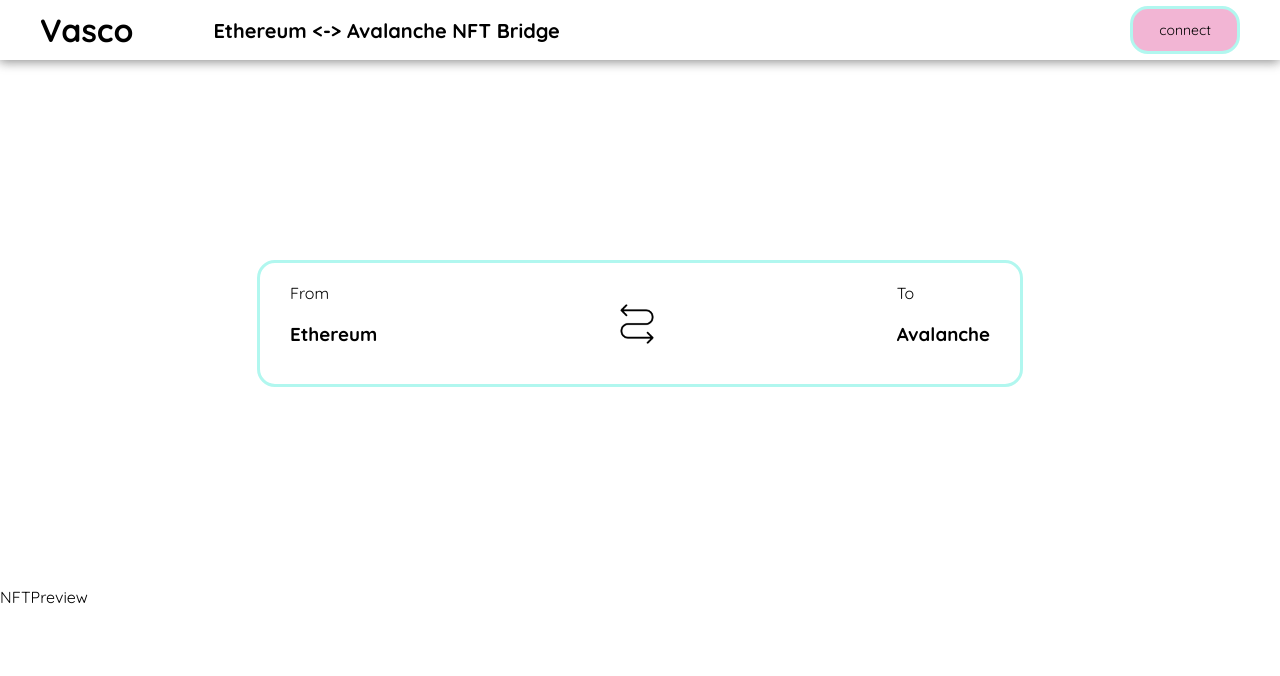
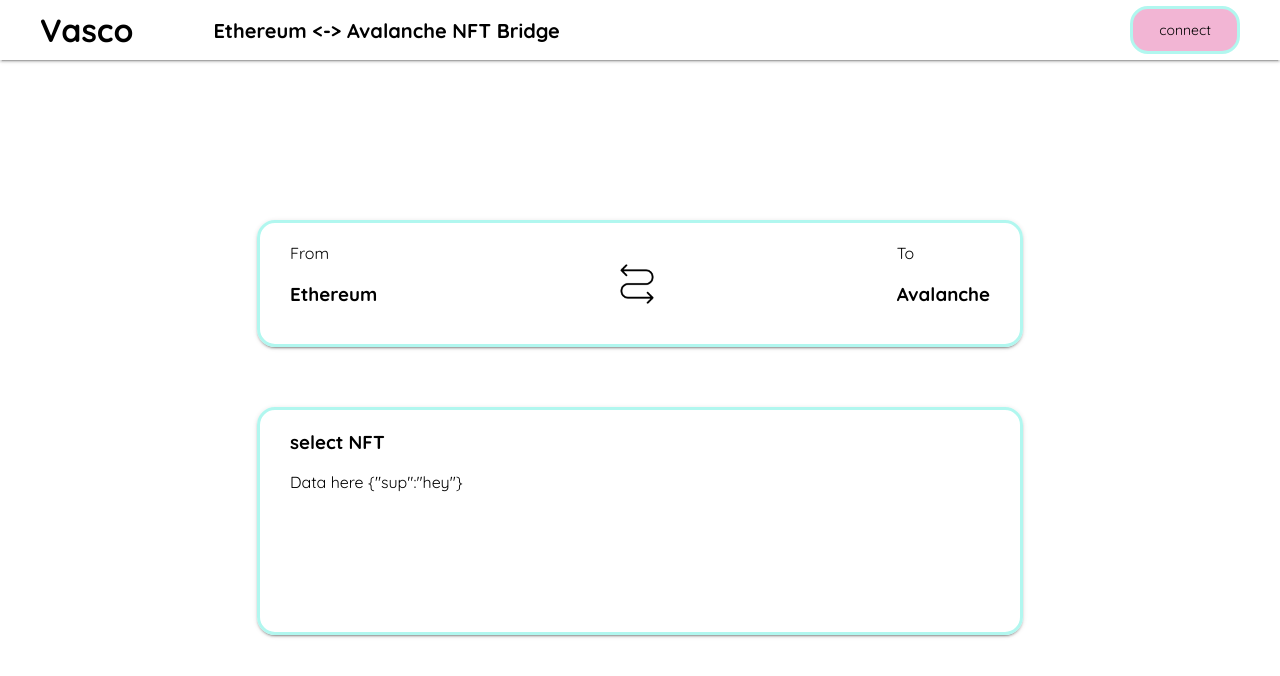
Before and after one commit to kon-rad/vasco, a React (Create React App) app in the folder frontend/: page / in a window 1280 px wide. Shown: the top 676 px of the page. Built offline with nearby package versions, Linux system fonts and the light colour scheme.

Commit message:
add nft preview

```diff
--- a/frontend/src/App.css
+++ b/frontend/src/App.css
@@ -16,12 +16,16 @@
   --cotton-candy: hsla(330, 70%, 83%, 1);
 
   --font-gray-1: rgba(83, 83, 83, 0.849);
+
+  /* --shadow-1: -1px 1px 10px rgb(0 0 0 / 30%), 0px 2px 12px rgb(0 0 0 / 22%); */
+  --shadow-1: 0px 3px 1px -2px rgb(0 0 0 / 20%), 0px 2px 2px 0px rgb(0 0 0 / 14%), 0px 1px 5px 0px rgb(0 0 0 / 12%);
+  /* --shadow-1: -8px -8px 30px rgb(255 255 255 / 95%), 8px 8px 30px rgb(174 174 192 / 35%), inset -8px -8px 12px rgb(255 255 255 / 15%), inset 8px 8px 8px rgb(174 174 192 / 4%) */
 }
 
 .header {
   height: 60px;
   width: 100%;
-  box-shadow: -1px 1px 10px rgb(0 0 0 / 30%), 0px 2px 12px rgb(0 0 0 / 22%);
+  box-shadow: var(--shadow-1);
   display: flex;
   align-items: center;
   justify-content: space-between;
@@ -46,3 +50,8 @@
   display: flex;
   justify-content: center;
 }
+.preview__container {
+  display: flex;
+  justify-content: center;
+  margin-top: 60px;
+}
--- a/frontend/src/App.tsx
+++ b/frontend/src/App.tsx
@@ -21,7 +21,7 @@
           <SwapPanel />
         </div>
         <div className="preview__container">
-          <NFTPreview />
+          <NFTPreview nfts={[{ sup: 'hey' }]}/>
         </div>
       </div>
     </div>
--- /dev/null
+++ b/frontend/src/components/NFTPreview.css
@@ -0,0 +1,19 @@
+.nftpreview {
+    border: 3px solid var(--celeste);
+    display: flex;
+    flex-direction: column;
+    border-radius: 18px;
+    width: 700px;
+    margin-top: 0;
+    padding: 20px 30px;
+    box-shadow: var(--shadow-1);
+}
+.nftpreview__nft {
+    height: 140px;
+    width: 100%;
+    overflow-x: auto;
+}
+.nftpreview h3 {
+    margin: 0;
+    margin-bottom: 18px;
+}
--- a/frontend/src/components/NFTPreview.tsx
+++ b/frontend/src/components/NFTPreview.tsx
@@ -1,7 +1,25 @@
+import './NFTPreview.css';
 
+type Props = {
+    nfts: any[],
+}
+const NFTPreview = (props: Props) => {
 
-const NFTPreview = () => {
-    return <div>NFTPreview</div>
+    const renderNft = (nft: any) => {
+        return (
+            <div className="nftpreview__nft">
+                Data here {JSON.stringify(nft)}
+            </div>
+        )
+    }
+    return (
+            <div className="nftpreview">
+                <h3>select NFT</h3>
+                <div className="nftpreview__scroll">
+                    {props.nfts.map(renderNft)}
+                </div>
+            </div>
+        )
 }
 
 export default NFTPreview;
--- a/frontend/src/components/SwapPanel.css
+++ b/frontend/src/components/SwapPanel.css
@@ -4,9 +4,10 @@
     flex-direction: row;
     border-radius: 18px;
     width: 700px;
-    margin: 200px;
+    margin-top: 160px;
     padding: 20px 30px;
     justify-content: space-between;
+    box-shadow: var(--shadow-1);
 }
 .swappanel__label {
     font-size: 16px;
```
